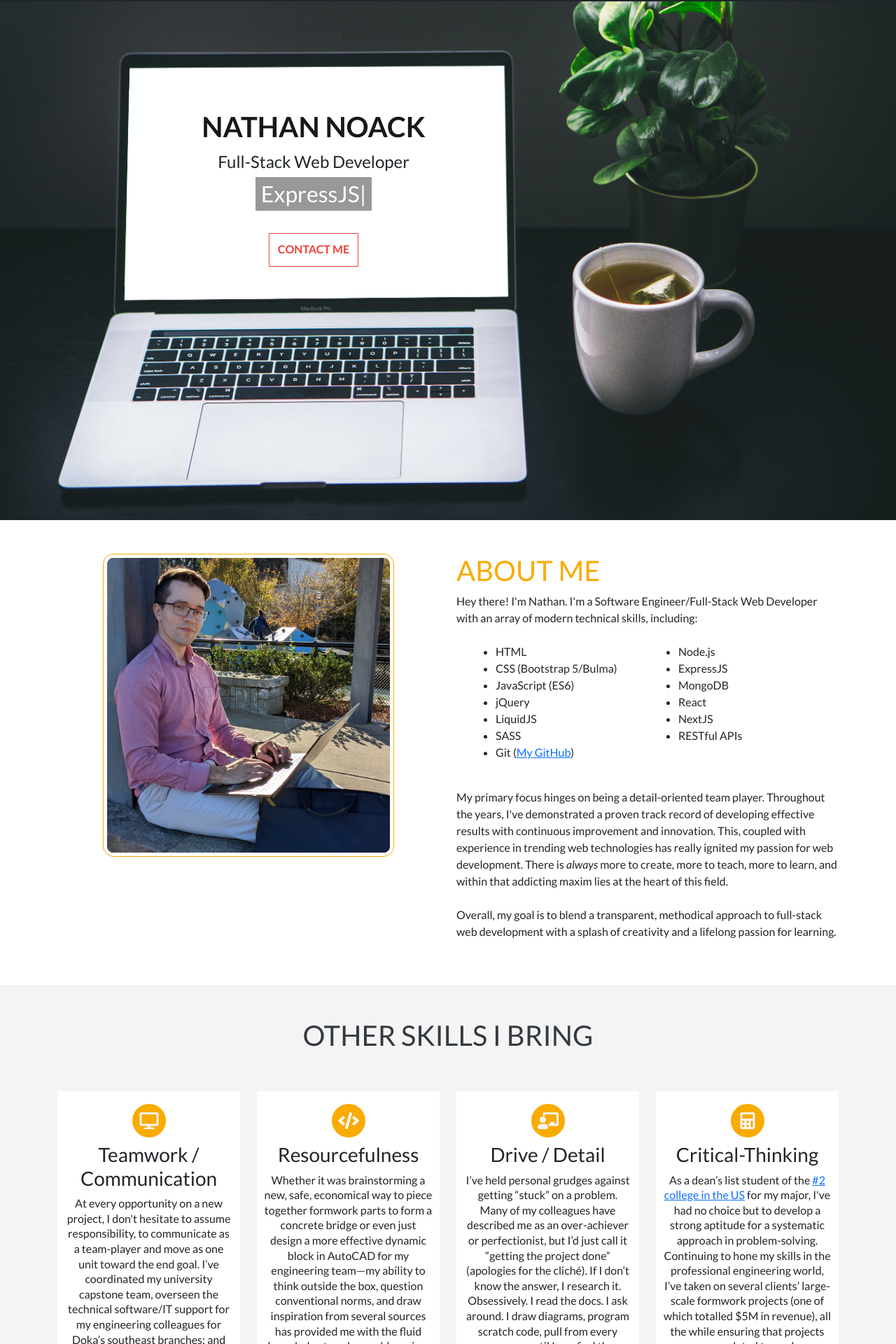
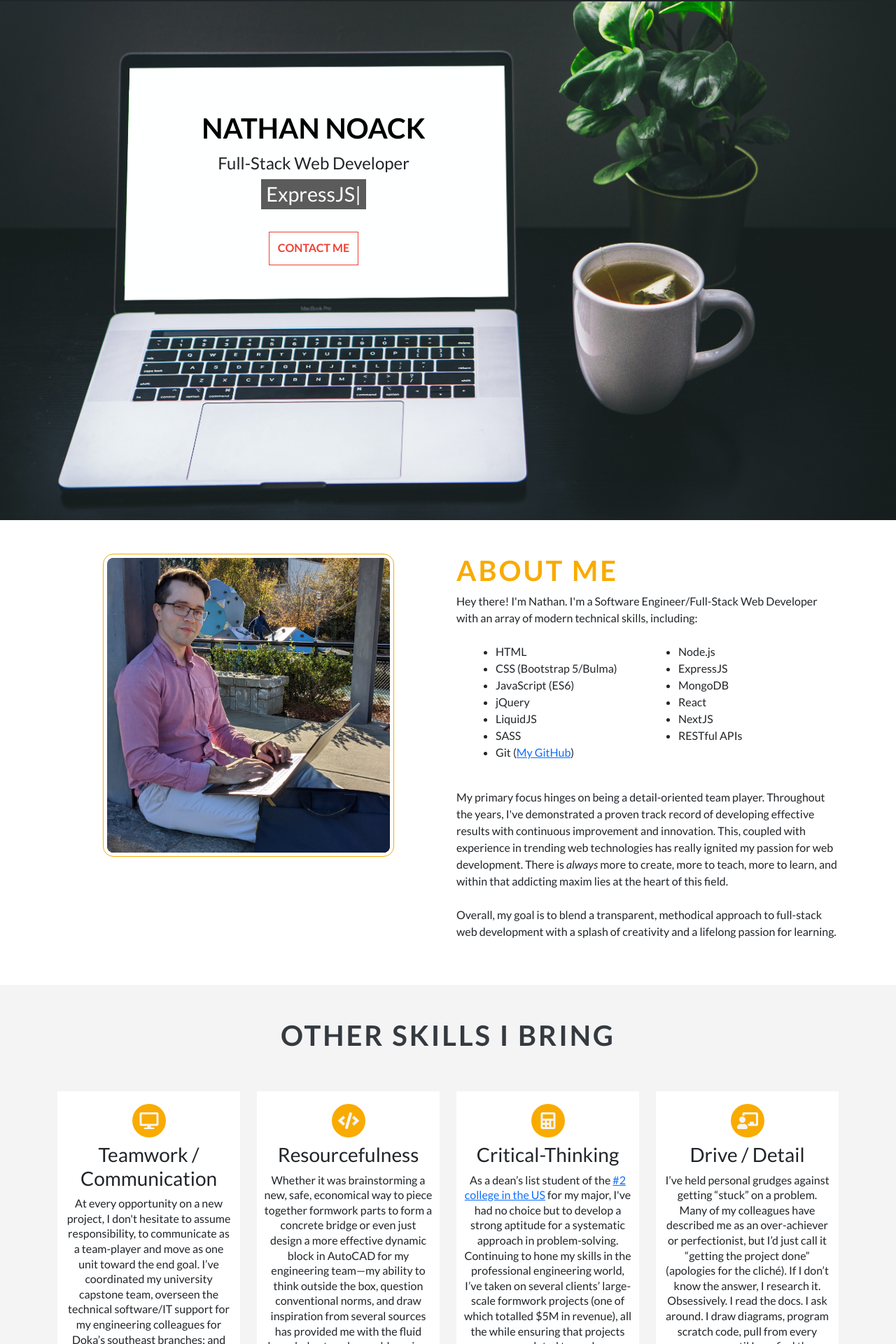
Before and after one commit to underdoggum/portfolio-project, a React (Create React App) app: page / in a window 1280 px wide. Shown: the part 57-1977 px from the top of the page at 70% size. Built offline with nearby package versions, Linux system fonts and the light colour scheme.

Commit message:
fixed bug for header text opacity

```diff
--- a/src/App.css
+++ b/src/App.css
@@ -84,7 +84,6 @@ nav ul li {
   left: 0;
   right: 30%;
   bottom: 15%;
-  /* max-width: 60%; */
   flex-direction: column;
   justify-content: center;
   align-items: center;
@@ -95,16 +94,15 @@ nav ul li {
 .main-info h1 {
   color: var(--primary-black);
   font-weight: bold;
-  opacity: 90%;
   text-transform: uppercase;
   padding: 0.1em 0.25em;
   z-index: 2;
 }
 
 .typed-text {
-  font-size: 2rem;
+  font-size: 1.8rem;
   color: var(--primary-white);
-  background-color: rgba(50, 50, 50, 0.5);
+  background-color: rgba(50, 50, 50, 0.8);
   padding: 0 0.25em;
 }
 @media(max-width: 768px) {
@@ -172,6 +170,8 @@ nav ul li {
 .about-heading {
   color: var(--primary-orange);
   text-transform: uppercase;
+  font-weight: bold;
+  letter-spacing: 0.075em;
 }
 
 @media(max-width: 468px) {
@@ -191,6 +191,8 @@ nav ul li {
 .services h1 {
   color: var(--primary-dark);
   text-transform: uppercase;
+  font-weight: bold;
+  letter-spacing: 0.075em;
 }
 
 .services .circle {
@@ -259,6 +261,8 @@ nav ul li {
 .experience h1 {
   text-transform: uppercase;
   color: var(--primary-orange);
+  font-weight: bold;
+  letter-spacing: 0.075em;
 }
 
 /* grey middle line */
@@ -349,7 +353,9 @@ nav ul li {
 }
 
 .portfolio-wrapper h1 {
-  color: var(--primary-orange)
+  color: var(--primary-black);
+  font-weight: bold;
+  letter-spacing: 0.075em;
 }
 
 .portfolio-image {
@@ -456,6 +462,8 @@ nav ul li {
   color: var(--primary-orange);
   padding: 1.5rem 0;
   text-transform: uppercase;
+  font-weight: bold;
+  letter-spacing: 0.075em;
 }
 
 .contacts p {
--- a/src/components/Services.js
+++ b/src/components/Services.js
@@ -27,16 +27,16 @@ const Services = () => {
           </div>
           <div className="col-lg-3 col-md-6 col-sm-6">
             <div className="box">
-              <div className="circle"><FontAwesomeIcon className="icon" icon={faChalkboardTeacher} size="2x" /></div>
-              <h3>Drive / Detail</h3>
-              <p>I’ve held personal grudges against getting “stuck” on a problem. Many of my colleagues have described me as an over-achiever or perfectionist, but I’d just call it “getting the project done” (apologies for the cliché). If I don’t know the answer, I research it. Obsessively. I read the docs. I ask around. I draw diagrams, program scratch code, pull from every resource until I can find the answer in a timely manner. The most important resource you’ll ever have is the ability to <em>learn well</em>.</p>
+              <div className="circle"><FontAwesomeIcon className="icon" icon={faCalculator} size="2x" /></div>
+              <h3>Critical-Thinking</h3>
+              <p>As a dean’s list student of the <a href="https://coe.gatech.edu/news/2015/09/undergraduate-engineering-programs-rank-high-latest-us-news-world-report-best-college" target="_blank" rel="noopener noreferrer">#2 college in the US</a> for my major, I've had no choice but to develop a strong aptitude for a systematic approach in problem-solving. Continuing to hone my skills in the professional engineering world, I’ve taken on several clients’ large-scale formwork projects (one of which totalled $5M in revenue), all the while ensuring that projects were completed to or above satisfaction in a timely manner.</p>
             </div>
           </div>
           <div className="col-lg-3 col-md-6 col-sm-6">
             <div className="box">
-              <div className="circle"><FontAwesomeIcon className="icon" icon={faCalculator} size="2x" /></div>
-              <h3>Critical-Thinking</h3>
-              <p>As a dean’s list student of the <a href="https://coe.gatech.edu/news/2015/09/undergraduate-engineering-programs-rank-high-latest-us-news-world-report-best-college" target="_blank" rel="noopener noreferrer">#2 college in the US</a> for my major, I've had no choice but to develop a strong aptitude for a systematic approach in problem-solving. Continuing to hone my skills in the professional engineering world, I’ve taken on several clients’ large-scale formwork projects (one of which totalled $5M in revenue), all the while ensuring that projects were completed to or above satisfaction in a timely manner.</p>
+              <div className="circle"><FontAwesomeIcon className="icon" icon={faChalkboardTeacher} size="2x" /></div>
+              <h3>Drive / Detail</h3>
+              <p>I’ve held personal grudges against getting “stuck” on a problem. Many of my colleagues have described me as an over-achiever or perfectionist, but I’d just call it “getting the project done” (apologies for the cliché). If I don’t know the answer, I research it. Obsessively. I read the docs. I ask around. I draw diagrams, program scratch code, pull from every resource until I can find the answer in a timely manner. The most important resource you’ll ever have is the ability to <em>learn well</em>.</p>
             </div>
           </div>
 
```
Also changed, not shown: src/winding-road.jfif (deleted).
